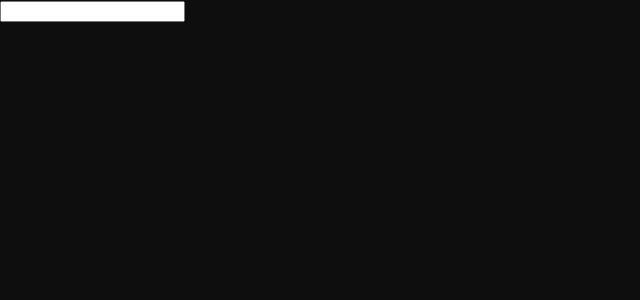
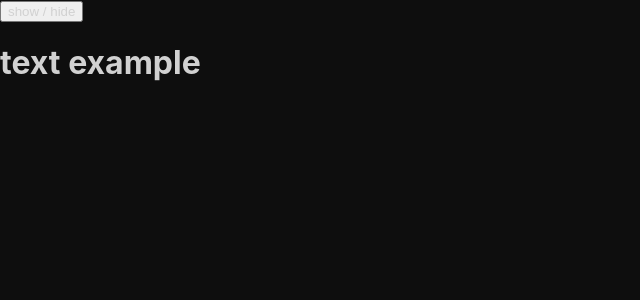
Before and after one commit to MianajiAli/react-1, a React (Create React App) app: page / in a window 1280 px wide. Shown: the top 300 px of the page, without its empty margins (0-640 px from the left). Built offline with nearby package versions, Linux system fonts and the light colour scheme.

Commit message:
1:25:53 useStateHook Togglebutton

```diff
--- a/src/useStateHook.js
+++ b/src/useStateHook.js
@@ -1,14 +1,13 @@
 import { useState } from "react";
 export const UseStateHook = () => {
-  let [inputvalue , setInputValue] = useState("")
-  const handelInputChange = (event) =>{
-    console.log(event.target.value)
-    setInputValue(event.target.value)
-  }
+  let [showText, setShowText] = useState(true);
+  const Togglebutton = () =>{
+    setShowText(!showText)
+  };
   return (
     <div>
-      <input type="text" onChange={handelInputChange}/>
-      <h1>{inputvalue}</h1>
+      <button onClick={Togglebutton}>show / hide</button>
+      {showText &&<h1 >text example</h1>}
     </div>
   );
 };
```
